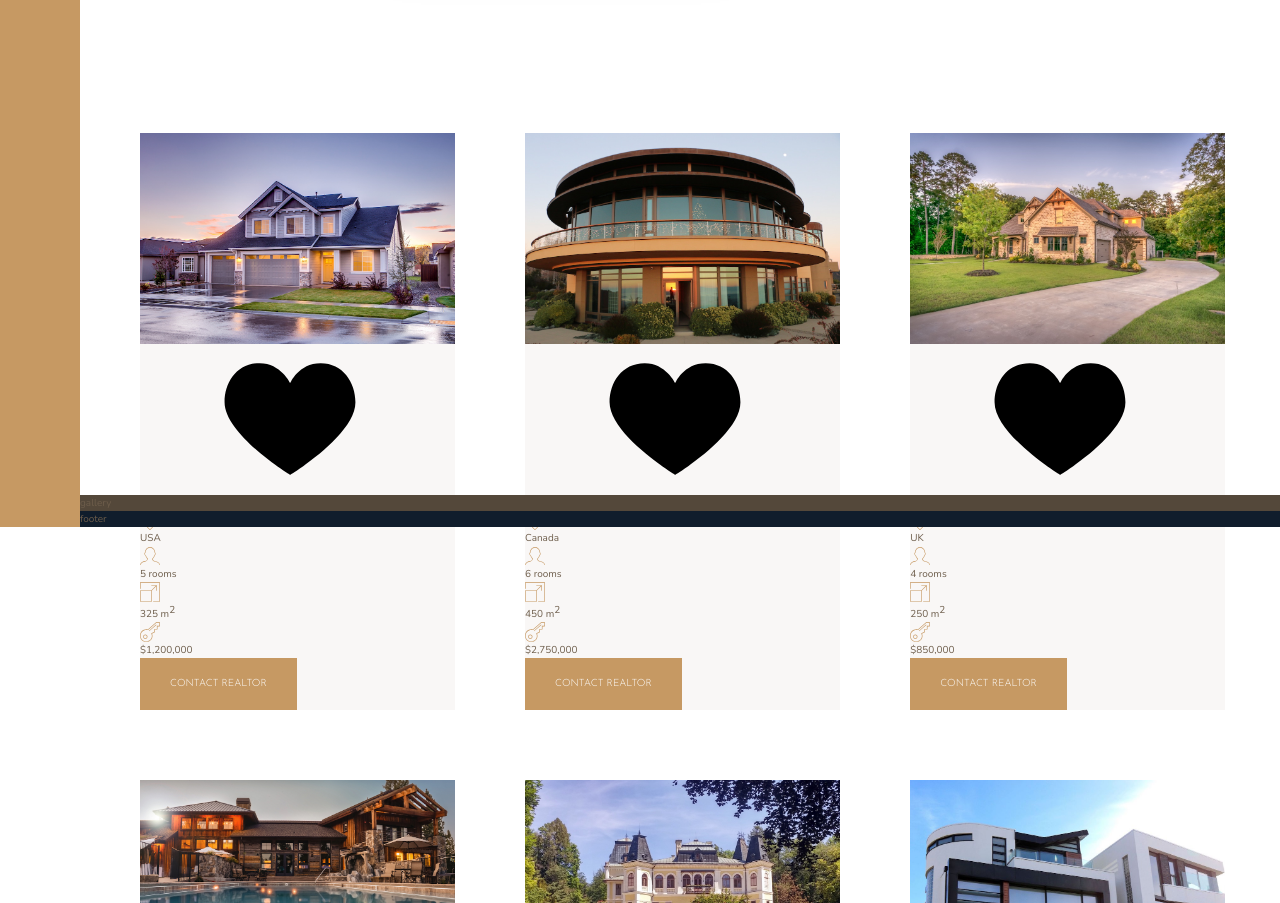
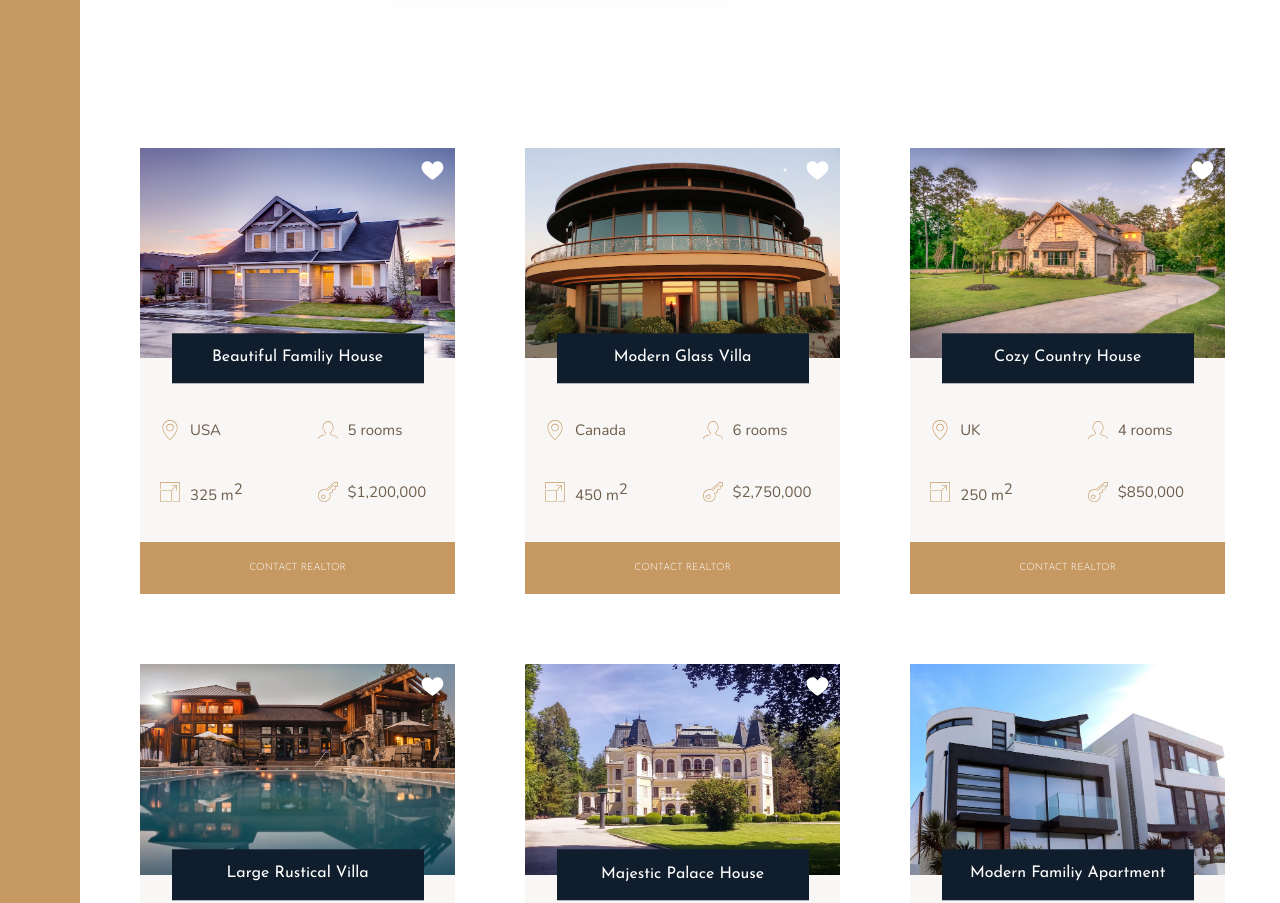
Before and after one commit to DominikKorpusik/nexter, a website built with Vite: page index.html in a window 1280 px wide. Shown: the part 1822-2725 px from the top of the page. Built offline with nearby package versions, Linux system fonts and the light colour scheme; files whose address does not match are found by name.

Commit message:
Update Home Section - styles

```diff
--- a/sass/_base.scss
+++ b/sass/_base.scss
@@ -78,7 +78,7 @@ li {
 
 .container {
   display: grid;
-  grid-template-rows: 80vh min-content auto 40vw repeat(3, min-content);
+  grid-template-rows: 80vh min-content 40vw repeat(3, min-content);
   grid-template-columns:
     [sidebar-start] 8rem [sidebar-end full-start] minmax(6rem, 1fr)
     [center-start] repeat(8, [col-start] minmax(min-content, 14rem) [col-end])
--- a/sass/_homes.scss
+++ b/sass/_homes.scss
@@ -9,27 +9,72 @@
 
 .home {
   background-color: $color-grey-light-1;
+  display: grid;
+  grid-template-columns: repeat(2, 1fr);
+  row-gap: 3.5rem;
 
   &__img {
+    z-index: 1;
+    grid-column: 1 / -1;
+    grid-row: 1 / 2;
   }
 
   &__like {
+    z-index: 2;
+    grid-row: 1 / 2;
+    grid-column: 2 / 3;
+    justify-self: end;
+
+    fill: $color-white;
+    height: 2.5rem;
+    width: 2.5rem;
+    margin: 1rem;
   }
 
   &__name {
+    width: 80%;
+    z-index: 2;
+
+    grid-column: 1 / -1;
+    grid-row: 1/2;
+    justify-self: center;
+    align-self: end;
+
+    transform: translateY(50%);
+
+    font-family: $font-display;
+    font-size: 1.6rem;
+    text-align: center;
+    background-color: $color-secondary;
+    color: $color-white;
+    font-weight: 400;
+
+    padding: 1.25rem;
+  }
+
+  &__location,
+  &__rooms {
+    margin-top: 2.5rem;
   }
 
   &__location,
   &__rooms,
   &__area,
   &__price {
+    font-size: 1.5rem;
+    margin-left: 2rem;
+    display: flex;
+    gap: 1rem;
+    align-items: center;
+
     svg {
       fill: $color-primary;
       height: 2rem;
       width: 2rem;
     }
+  }
 
-    p {
-    }
+  &__btn {
+    grid-column: 1 / -1;
   }
 }
```
Also changed, not shown: css/style.css.
